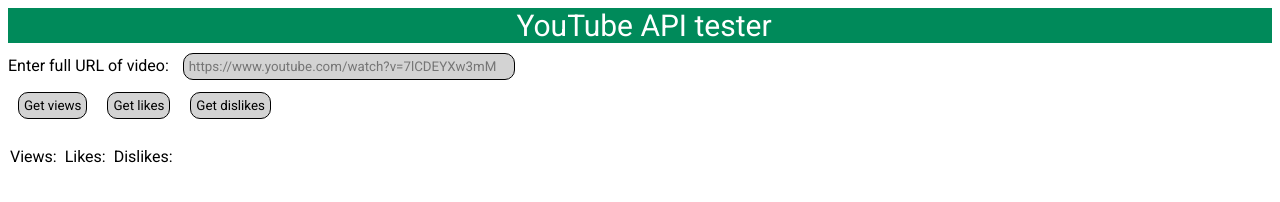
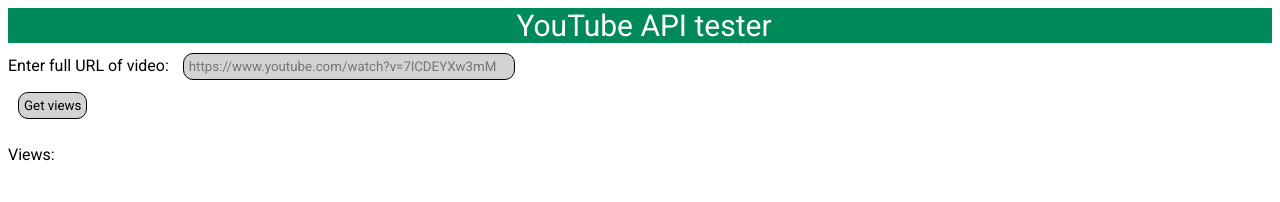
Before and after one commit to Patysonchick/youtube-api, a plain HTML site: page ui/index.html in a window 1280 px wide. Drawn offline with Linux system fonts and the light colour scheme.

Commit message:
Кнопки
пока закомментил, до появления функционала

```diff
--- a/ui/index.html
+++ b/ui/index.html
@@ -13,14 +13,12 @@
             <input type="text" id="URLField" class="url" placeholder="https://www.youtube.com/watch?v=7lCDEYXw3mM" size="44" id="url_input">
             <div class="buttons">
                 <button type="button" id="get_views" onclick="getViews()">Get views</button>
-                <button type="button" id="get_views" onclick="getLikes()">Get likes</button>
-                <button type="button" id="get_views" onclick="getComments()">Get dislikes</button>
+                <!-- <button type="button" id="get_views" onclick="getLikes()">Get likes</button>                 -->
+                <!-- <button type="button" id="get_views" onclick="getComments()">Get dislikes</button> -->
             </div>
         </form>
         <ul class="result">
             <li id="viewValue"><pre>Views:  </pre></li>
-            <li><pre>Likes:  </pre></li>
-            <li><pre>Dislikes:  </pre></li>
         </div>
         <script src="main.js"></script>
     </body>
--- a/ui/styles.css
+++ b/ui/styles.css
@@ -27,12 +27,13 @@
 .buttons{
     display: flex;
     align-items: center;
+
 }
 .result{
   list-style-type: none;
   display: inline-flex;
   margin: 0px 0px 0px 0px;
-  padding: 2px;
+  padding: 0px;
 }
 
 input, button {
```
